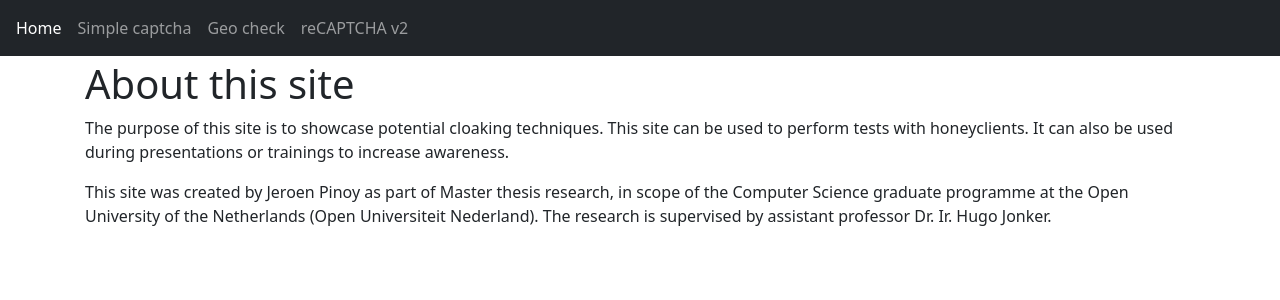
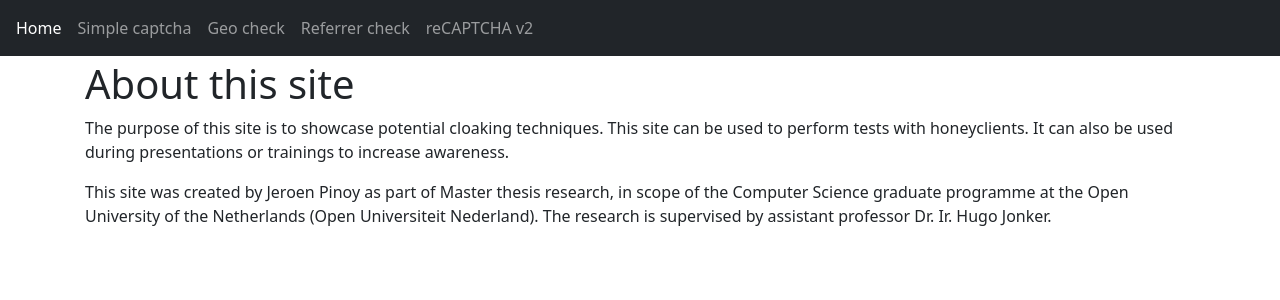
Before and after one commit to Wachizungu/cloakingDemoSite, a Django app: page /cloakingsite/ in a window 1280 px wide. Shown: the top 300 px of the page. Run offline with Django 3.2, Linux system fonts and the light colour scheme; some libraries are stand-ins or nearby versions.

Commit message:
Add referer check page

```diff
--- a/cloakingSite/templates/cloakingSite/base.html
+++ b/cloakingSite/templates/cloakingSite/base.html
@@ -42,6 +42,10 @@
                            href="/cloakingsite/geocheck">Geo check</a>
                     </li>
                     <li class="nav-item">
+                        <a class="nav-link{% if nbar == 'referer_check' %} active{% endif %}"
+                           href="/cloakingsite/referercheck">Referrer check</a>
+                    </li>
+                    <li class="nav-item">
                         <a class="nav-link{% if nbar == 'recaptchav2' %} active{% endif %}"
                            href="/cloakingsite/recaptchav2">reCAPTCHA v2</a>
                     </li>
--- a/cloakingSite/urls.py
+++ b/cloakingSite/urls.py
@@ -6,5 +6,6 @@ urlpatterns = [
     path('', views.home, name='cloakingSite_home'),
     path('simplecaptcha', views.simple_captcha, name='cloakingSite_simple_captcha'),
     path('geocheck', views.geo_check, name='cloakingSite_geo_check'),
+    path('referercheck', views.referrer_check, name='cloakingSite_referrer_check'),
     path('recaptchav2', views.recaptchav2, name='cloakingSite_recaptchav2'),
 ]
--- a/cloakingSite/views.py
+++ b/cloakingSite/views.py
@@ -69,3 +69,20 @@ def recaptchav2(request):
             if captcha_passed and settings.EICAR_MODE:
                 return FileResponse(open('cloakingSite/eicar.com', 'rb'))
     return render(request, 'cloakingSite/recaptchav2.html', {'captcha_passed': captcha_passed, 'nbar': 'recaptchav2'})
+
+
+def referrer_check(request):
+    referrer = None
+    if 'HTTP_REFERER' in request.META:
+        referrer = request.META['HTTP_REFERER']
+        if referrer == 'https://www.google.com/':
+            if settings.EICAR_MODE:
+                return FileResponse(open('cloakingSite/eicar.com', 'rb'))
+            else:
+                referrer_check_passed = True
+        else:
+            referrer_check_passed = False
+    else:
+        referrer_check_passed = None
+    return render(request, 'cloakingSite/referer_check.html',
+                  {'referrer_check_passed': referrer_check_passed, 'referrer': referrer, 'nbar': 'referercheck'})
```
Also changed, not shown: cloakingSite/templates/cloakingSite/referer_check.html (added, +19 -0 lines).
